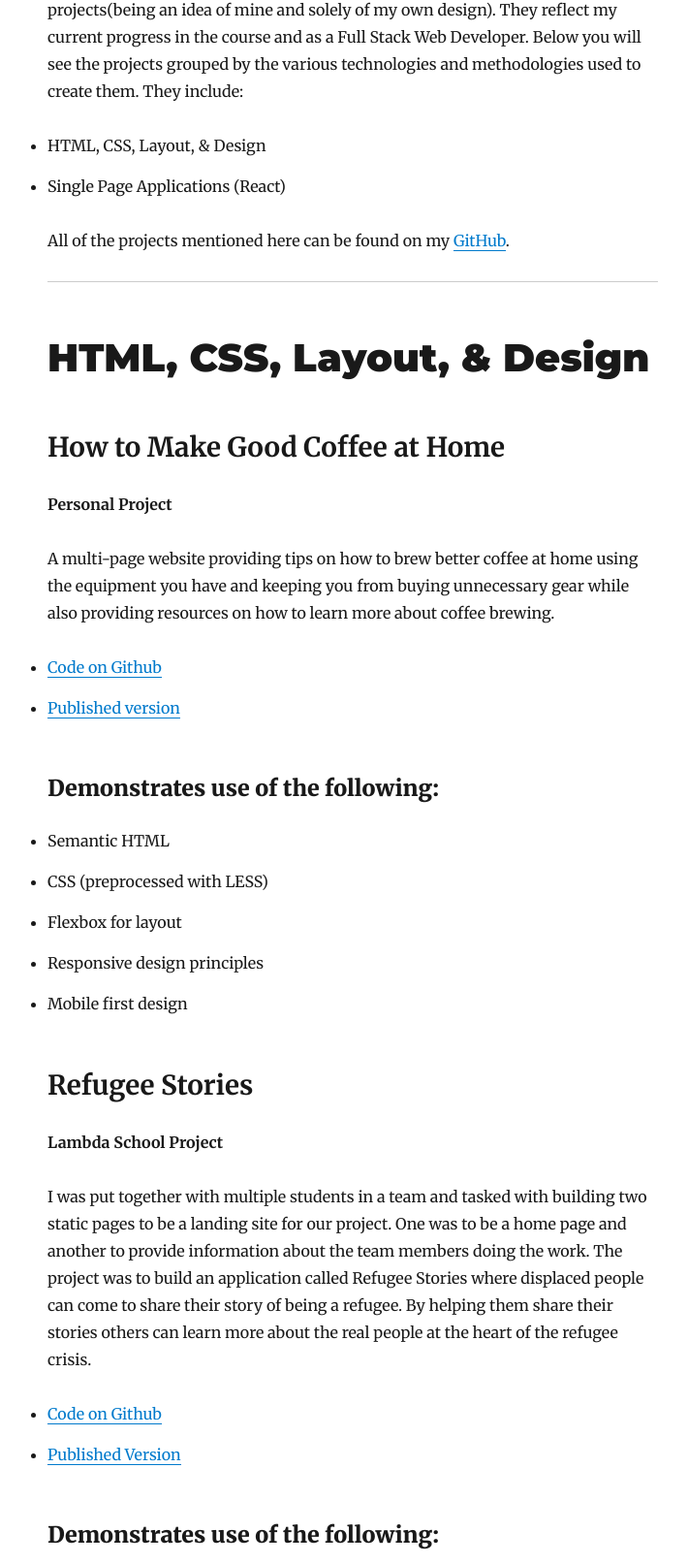
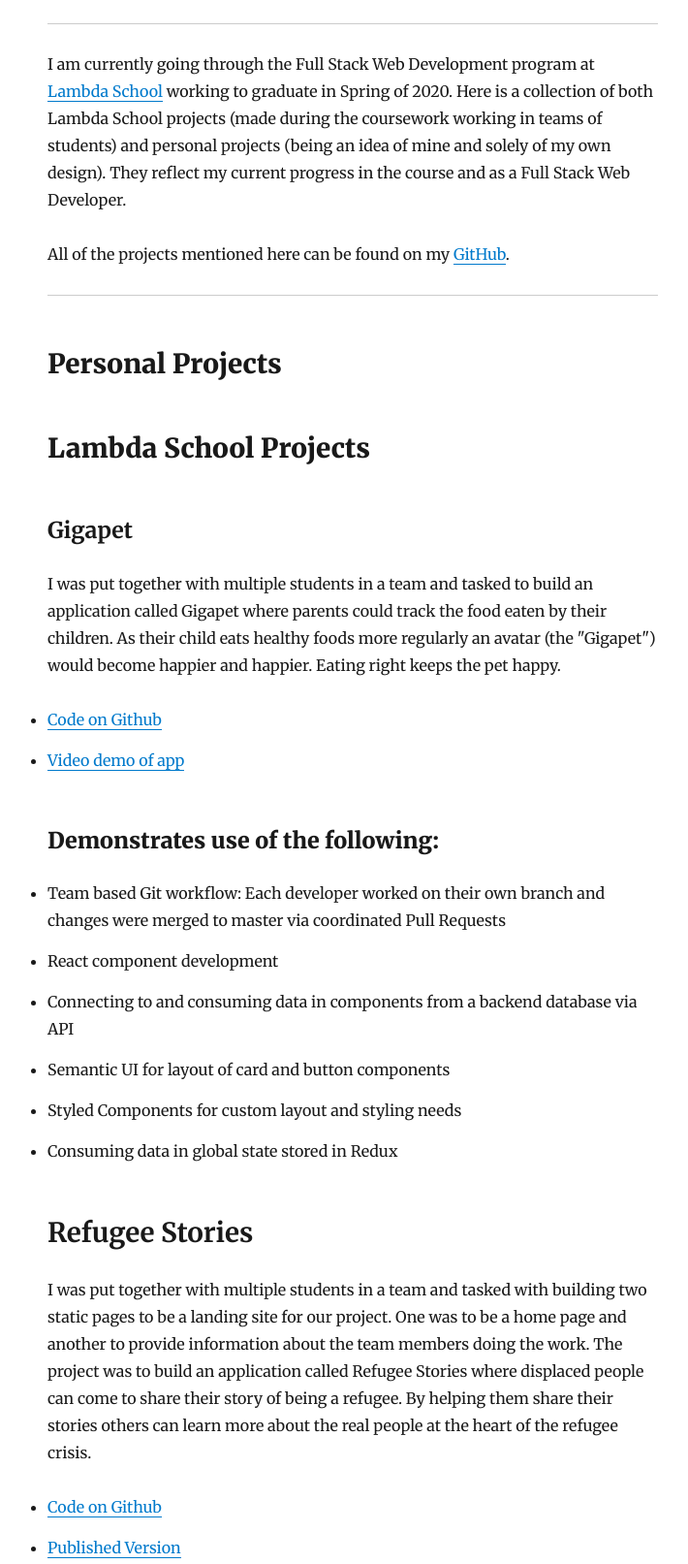
Before and after one commit to daveskull81/code-blog, a Gatsby site: page /portfolio/ in a window 1280 px wide. Shown: the part 651-2264 px from the top of the page at 97% size, without its empty margins (276-986 px from the left). Built offline with nearby package versions, Linux system fonts and the light colour scheme; Gatsby itself is replaced by a stand-in of ours; some packages are replaced by stand-ins of ours.

Commit message:
set new sections of portfolio page and add Lambda projects

```diff
--- a/content/blog/portfolio/index.md
+++ b/content/blog/portfolio/index.md
@@ -1,24 +1,60 @@
 ---
 title: Portfolio
-date: "2019-12-10"
+date: "2019-12-30"
 description: A collection of projects showcasing my skills as a Software Developer
 ---
 
 # dAVE Inden's Software Development Portfolio
 
-Hi there! My name is dAVE Inden. I'm a software developer living in Seattle, Washington in the United States. I have worked in the technology industry at various levels for more than a decade. You can find more details about my work experience on my [LinkedIn](https://www.linkedin.com/in/davidinden/) page. If you have questions for me about what you see here and would like to reach out please fill out my [Contact Form](https://forms.gle/UqLk3EjGZspfCavL7) or you can reach out to me on [LinkedIn](https://www.linkedin.com/in/davidinden/) and [Twitter](https://twitter.com/daveskull81) as well.
+Hi there! My name is dAVE Inden. I'm a software developer living in Seattle, Washington in the United States. I have worked in the technology industry at various levels for more than a decade. I have been both a Developer Advocate and Technical Support Engineer and this work has helped me to keep the voice of my customers at the front of my mind in all of my projects to ensure a great user experience. It also helped me develop the ability to communicate my thoughts clearly and quickly to members of other teams, like Product and Engineering, on the impact to customers from their work. You can find more details about my work experience on my [LinkedIn](https://www.linkedin.com/in/davidinden/) page. If you have questions for me about what you see here and would like to reach out please fill out my [Contact Form](https://forms.gle/UqLk3EjGZspfCavL7) or you can reach out to me on either [LinkedIn](https://www.linkedin.com/in/davidinden/) or [Twitter](https://twitter.com/daveskull81) as well.
 
 ---
 
-I am currently going through the Full Stack Web Development course at [Lambda School](https://lambdaschool.com) working to graduate in Spring of 2020. Here is a collection of both Lambda School projects (made for assignments during the coursework) and personal projects(being an idea of mine and solely of my own design). They reflect my current progress in the course and as a Full Stack Web Developer. Below you will see the projects grouped by the various technologies and methodologies used to create them. They include:
+I am currently going through the Full Stack Web Development program at [Lambda School](https://lambdaschool.com/courses/full-stack-web-development) working to graduate in Spring of 2020. Here is a collection of both Lambda School projects (made during the coursework working in teams of students) and personal projects (being an idea of mine and solely of my own design). They reflect my current progress in the course and as a Full Stack Web Developer.
+
+<!-- Below you will see the projects grouped by the various technologies and methodologies used to create them. They include:
 * HTML, CSS, Layout, & Design
-* Single Page Applications (React)
+* Single Page Applications (React) -->
 
 All of the projects mentioned here can be found on my [GitHub](https://github.com/daveskull81).
 
 ---
 
-# HTML, CSS, Layout, & Design
+## Personal Projects
+
+## Lambda School Projects
+
+### **Gigapet**
+
+I was put together with multiple students in a team and tasked to build an application called Gigapet where parents could track the food eaten by their children. As their child eats healthy foods more regularly an avatar (the "Gigapet") would become happier and happier. Eating right keeps the pet happy.
+
+* [Code on Github](https://github.com/daveskull81/Gigapet-FE)
+* [Video demo of app](https://youtu.be/5hbrnGxfslY)
+
+### Demonstrates use of the following:
+
+* Team based Git workflow: Each developer worked on their own branch and changes were merged to master via coordinated Pull Requests
+* React component development
+* Connecting to and consuming data in components from a backend database via API
+* Semantic UI for layout of card and button components
+* Styled Components for custom layout and styling needs
+* Consuming data in global state stored in Redux
+
+## **Refugee Stories**
+
+I was put together with multiple students in a team and tasked with building two static pages to be a landing site for our project. One was to be a home page and another to provide information about the team members doing the work. The project was to build an application called Refugee Stories where displaced people can come to share their story of being a refugee. By helping them share their stories others can learn more about the real people at the heart of the refugee crisis.
+
+* [Code on Github](https://github.com/daveskull81/refugee-stories)
+* [Published Version](https://daveskull81.github.io/refugee-stories/)
+
+### Demonstrates use of the following:
+* Semantic HTML
+* CSS (preprocessed with [Less](http://lesscss.org))
+* Flexbox for layout
+* Responsive design principles
+* Desktop first design
+
+<!-- # HTML, CSS, Layout, & Design
 
 ## **How to Make Good Coffee at Home**
 
@@ -54,7 +90,7 @@
 
 ---
 
-# Single Page Applications (React)
+# Single Page Applications (React) -->
 
 <!-- ## **Redux Todo Example**
 
@@ -71,7 +107,7 @@
 * [Redux](https://redux.js.org) (state management)
 * [React Router](https://reacttraining.com/react-router/) -->
 
-## **Gigapet**
+<!-- ## **Gigapet**
 
 **Lambda School Project**
 
@@ -88,3 +124,4 @@
 * Semantic UI for layout of card and button components
 * Styled Components for custom layout and styling needs
 * Consuming data in global state stored in Redux
+ -->
```
